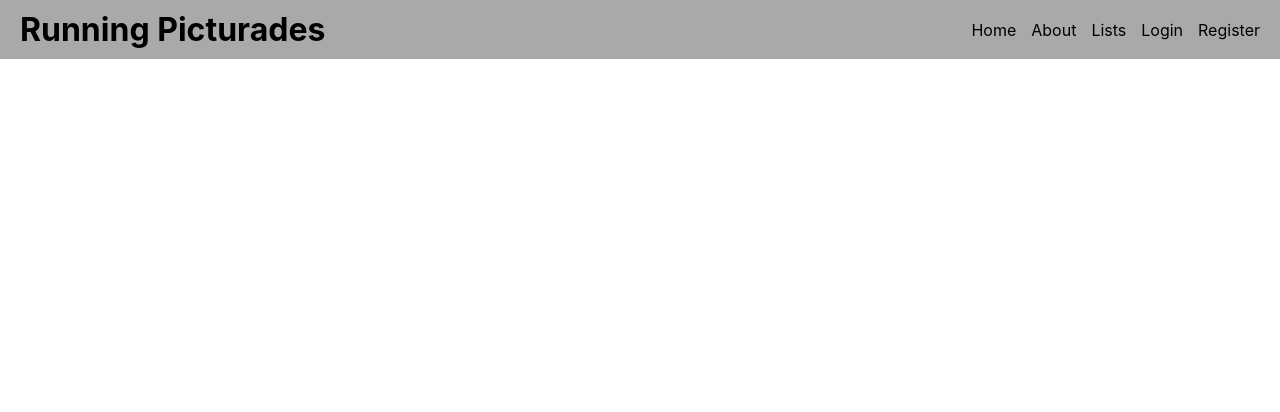
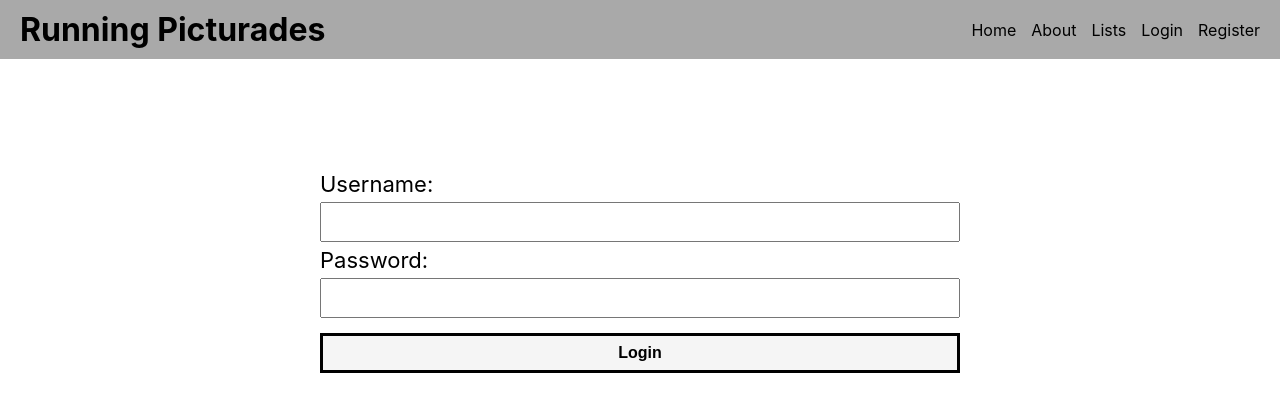
Before and after one commit to danieljrenfro/running-picturades-app, a React (Create React App) app: page /login in a window 1280 px wide. Shown: the top 412 px of the page. Built offline with nearby package versions, Linux system fonts and the light colour scheme.

Commit message:
add login form

```diff
--- a/src/App.js
+++ b/src/App.js
@@ -1,6 +1,7 @@
 import React, { Component } from 'react';
 import { Route } from 'react-router-dom';
 
+import LoginForm from './LoginForm/LoginForm';
 import PicturadesContext from './PicturadesContext';
 import ListsPage from './ListsPage/ListsPage';
 import Header from './Header/Header';
@@ -10,9 +11,7 @@ import HomePage from './HomePage/HomePage';
 class App extends Component {
   constructor(props) {
     super(props);
-    this.state = {
-
-    }
+    this.state = {}
   }
 
   componentDidMount() {
@@ -31,6 +30,7 @@ class App extends Component {
           <Route exact path='/' component={HomePage}/>
           <Route path='/about' component={AboutPage}/>
           <Route path='/lists' component={ListsPage}/>
+          <Route path='/login' component={LoginForm}/>
         </main>
       </PicturadesContext.Provider>
     );
--- a/src/Header/Header.js
+++ b/src/Header/Header.js
@@ -1,9 +1,38 @@
 import React, { Component } from 'react';
 import { Link } from 'react-router-dom';
+
+import TokenService from '../services/token-service';
 
 import './Header.css';
 
 class Header extends Component {
+
+  handleLogoutClick() {
+    TokenService.clearAuthToken()
+  }
+
+  renderLogoutLink() {
+    return (
+      <li className="nav-item logout">
+        <Link
+          onClick={this.handleLogoutClick}
+          to='/'
+        >
+          Logout
+        </Link>
+      </li>
+    )
+  }
+
+  renderLoginLink() {
+    return (
+      <>
+        <li className="nav-item"><Link to='/login'>Login</Link></li>
+        <li className="nav-item"><Link to='/register'>Register</Link></li>
+      </>
+    )
+  }
+
 
   render() {
     return (
@@ -14,8 +43,9 @@ class Header extends Component {
             <li className="nav-item"><Link to='/'>Home</Link></li>
             <li className="nav-item"><Link to='/about'>About</Link></li>
             <li className="nav-item"><Link to='/lists'>Lists</Link></li>
-            <li className="nav-item"><Link to='/login'>Login</Link></li>
-            <li className="nav-item"><Link to='/profile'>Register</Link></li>
+            {TokenService.hasAuthToken()
+              ? this.renderLogoutLink()
+              : this.renderLoginLink()}
           </ul>
         </nav>
       </header>
--- a/src/ListsPage/List/List.css
+++ b/src/ListsPage/List/List.css
@@ -40,8 +40,8 @@
   padding: 7px 0px 7px 0px;
   font-size: 16px;
   font-weight: bold;
-  background-color: palegreen;
-  border-radius: 5px;
+  border-radius: 0;
+  background-color: whitesmoke;
   border: 3px black solid;
   cursor: pointer;
 }
--- a/src/ListsPage/ListsPage.js
+++ b/src/ListsPage/ListsPage.js
@@ -1,7 +1,7 @@
 import React, { Component, Fragment } from 'react';
 
 import ListApiService from '../services/lists-api-service';
-import config from '../config';
+import TokenService from '../services/token-service';
 
 import PicturadesContext from '../PicturadesContext';
 import List from './List/List';
@@ -136,6 +136,12 @@ class Lists extends Component {
     })
   }
 
+  renderCreateListButton() {
+    TokenService.hasAuthToken()
+      ? <button className="create-list-btn" type="button">Create List</button>
+      : <></>
+  }
+
   render() {
 
     return (
@@ -168,8 +174,9 @@ class Lists extends Component {
               <option value="Pictionary">Pictionary</option>
               <option value="Charades">Charades</option>
             </select>
-            <button onClick={this.clearFilters} type="button">Clear</button>
+            <button onClick={this.clearFilters} type="reset">Clear Filters</button>
           </form>
+          {this.renderCreateListButton()}
         </section>
         <section className="lists-section">
           <ul>
--- /dev/null
+++ b/src/LoginForm/LoginForm.css
@@ -0,0 +1,73 @@
+.login-section {
+  margin-top: 7rem;
+}
+
+.login-form {
+  display: flex;
+  flex-direction: column;
+  width: 80vw;
+  margin: auto;
+}
+
+.login-form > label {
+  font-size: 22px;
+  margin-bottom: 5px;
+}
+
+.login-form > input {
+  height: 2.5rem;
+  font-size: 20px;
+  margin-bottom: 5px;
+}
+
+.login-buttons {
+  margin-top: 10px;
+}
+
+.login-btn {
+  height: 2.5rem;
+  width: 100%;
+  border-radius: 0;
+  cursor: pointer;
+  font-size: 16px;
+  font-weight: bold;
+}
+
+.login-btn {
+  background-color: mediumseagreen;
+  border: 3px mediumseagreen solid;
+  color: white;
+}
+
+.error-message {
+  color: #D8000B;
+  background-color: #FFBABA;
+  border-radius: 3px;
+  border: solid black 1px;
+  padding: 7px 5px 7px 5px;
+}
+
+@media all and (min-width: 600px) {
+  .login-form {
+    width: 50vw;
+  }
+
+  .login-btn {
+    height: 2.5rem;
+    width: 100%;
+    border-radius: 0;
+    border: 3px black solid;
+    cursor: pointer;
+    font-size: 16px;
+    font-weight: bold;
+    background-color: whitesmoke;
+    color: black;
+  }
+
+  .login-btn:hover {
+    box-shadow: 6px 10px 8px -6px rgba(0, 0, 0, 0.4);
+    background-color: mediumseagreen;
+    border: 3px mediumseagreen solid;
+    color: white;
+  }
+}
--- /dev/null
+++ b/src/LoginForm/LoginForm.js
@@ -0,0 +1,58 @@
+import React, { Component } from 'react';
+import history from '../history';
+
+import AuthApiService from '../services/auth-api-service';
+import TokenService from '../services/token-service';
+
+import './LoginForm.css';
+
+class LoginForm extends Component {
+  constructor(props) {
+    super(props);
+    this.state = {
+      error: null
+    }
+  }
+
+  handleLoginFormSubmit = (event) => {
+    event.preventDefault();
+    this.setState({ error: null });
+    const { user_name, password } = event.target;
+
+    AuthApiService.postLogin({
+      user_name: user_name.value,
+      password: password.value
+    })
+      .then(res => {
+        user_name.value = '';
+        password.value = '';
+        TokenService.saveAuthToken(res.authToken)
+        history.push('/');
+      })
+      .catch(res => this.setState({ error: res.error }))
+  }
+
+  render() {
+    const { error } = this.state;
+
+    return (
+      <section className='login-section'>
+
+        <form onSubmit={(e) => this.handleLoginFormSubmit(e)} className="login-form">
+          {error && <p className="error-message">{error}</p>}
+          <label htmlFor="user_name">Username:</label>
+          <input type="text" name="user_name" id="user_name" required />
+
+          <label htmlFor="password">Password:</label>
+          <input type="password" name="password" id="password" required />
+
+          <div className="login-buttons">
+            <button className="login-btn" type="submit">Login</button>
+          </div>
+        </form>
+      </section>
+    )
+  }
+}
+
+export default LoginForm;
--- a/src/config.js
+++ b/src/config.js
@@ -1,5 +1,6 @@
 const config = {
   API_ENDPOINT: `https://guarded-castle-13310.herokuapp.com/api`,
+  TOKEN_KEY: 'running-picturades-auth-token'
 }
 
 export default config;
```
